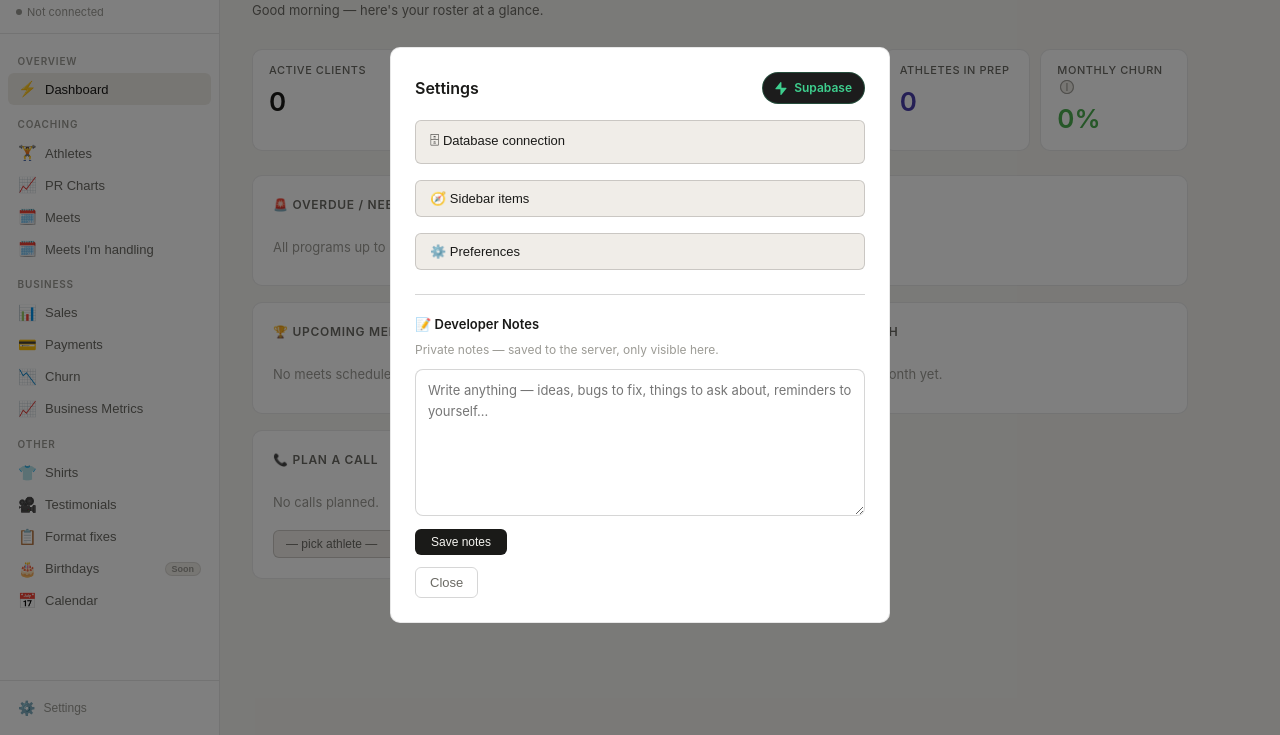
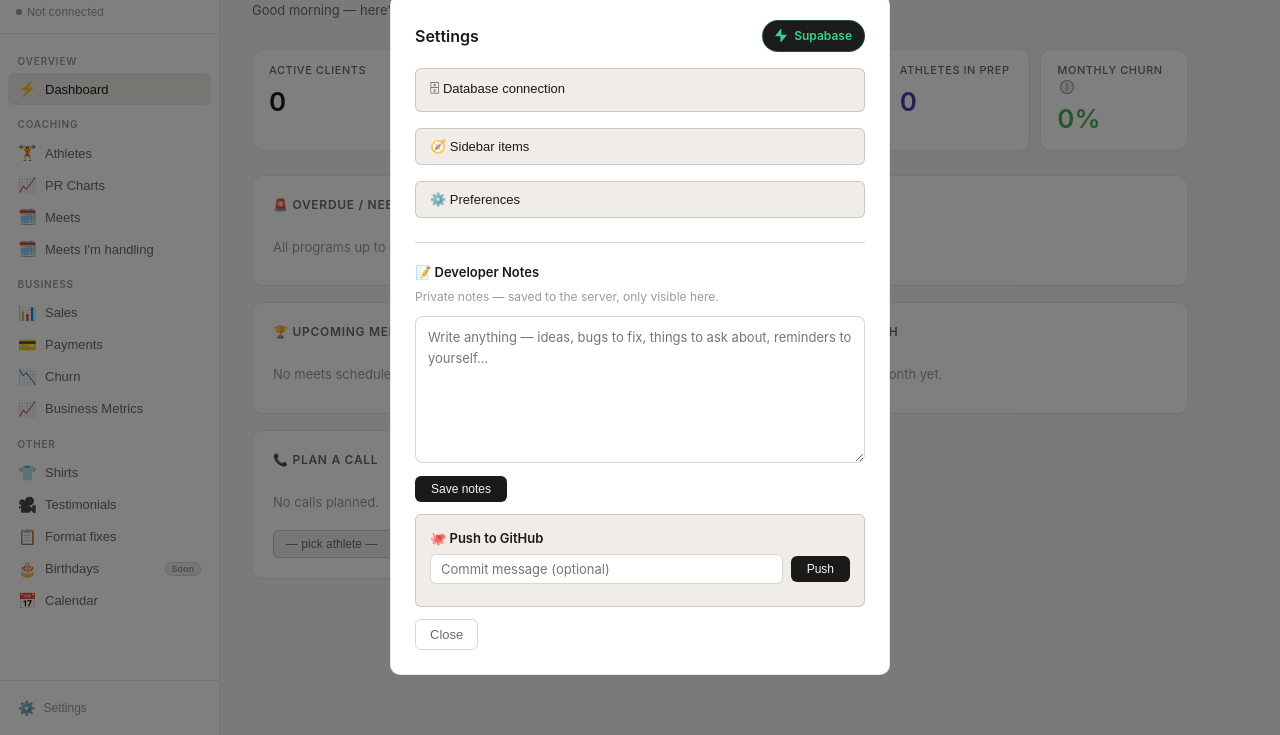
Before and after one commit to ecutherell/CLS-CRM, a website: page public/index.html in a window 1280 px wide. Shown: the part 65-800 px from the top of the page. Drawn offline with nearby package versions, Linux system fonts and the light colour scheme; no server answers.

Commit message:
push to github button

```diff
--- a/public/index.html
+++ b/public/index.html
@@ -590,6 +590,14 @@
         </div>
       </div>
     </div>
+    <div style="margin-top:12px;padding:14px;background:var(--surface2);border:1px solid var(--border2);border-radius:var(--radius-sm)">
+      <div style="font-size:13px;font-weight:600;color:var(--text);margin-bottom:6px">🐙 Push to GitHub</div>
+      <div style="display:flex;gap:8px;align-items:center">
+        <input type="text" id="git-commit-msg" placeholder="Commit message (optional)" style="flex:1;font-size:13px;padding:6px 10px;border:1px solid var(--border2);border-radius:var(--radius-sm);background:var(--surface);color:var(--text);font-family:inherit"/>
+        <button class="btn-primary" style="font-size:12px;padding:6px 16px;white-space:nowrap" onclick="pushToGitHub()">Push</button>
+      </div>
+      <div id="git-push-status" style="font-size:12px;margin-top:8px;color:var(--text3)"></div>
+    </div>
     <div class="setup-row" style="margin-top:12px">
       <button class="btn-secondary" onclick="closeSetup()">Close</button>
     </div>
--- a/public/js/app.js
+++ b/public/js/app.js
@@ -134,6 +134,35 @@ function onDevNotesInput() {
   if (status) status.textContent = 'Saving…';
   clearTimeout(_devNoteTimer);
   _devNoteTimer = setTimeout(saveDevNotes, 1000);
+}
+
+async function pushToGitHub() {
+  const msg = (document.getElementById('git-commit-msg').value.trim()) || 'Update CRM';
+  const status = document.getElementById('git-push-status');
+  const btn = document.querySelector('#git-push-status').previousElementSibling.querySelector('button');
+  status.style.color = 'var(--text3)';
+  status.textContent = '⏳ Pushing…';
+  if (btn) btn.disabled = true;
+  try {
+    const res = await fetch('/api/git-push', {
+      method: 'POST',
+      headers: { 'Content-Type': 'application/json' },
+      body: JSON.stringify({ message: msg }),
+    });
+    const json = await res.json();
+    if (json.ok) {
+      status.style.color = 'var(--green-text,#16a34a)';
+      status.textContent = '✓ ' + (json.output || 'Pushed successfully.');
+      document.getElementById('git-commit-msg').value = '';
+    } else {
+      status.style.color = 'var(--red-text,#e53935)';
+      status.textContent = '✗ ' + (json.error || 'Push failed.');
+    }
+  } catch (e) {
+    status.style.color = 'var(--red-text,#e53935)';
+    status.textContent = '✗ Could not reach server.';
+  }
+  if (btn) btn.disabled = false;
 }
 
 function openSetup() {
```
Also changed, not shown: server.js (+12 -0 lines), 1 other file.
